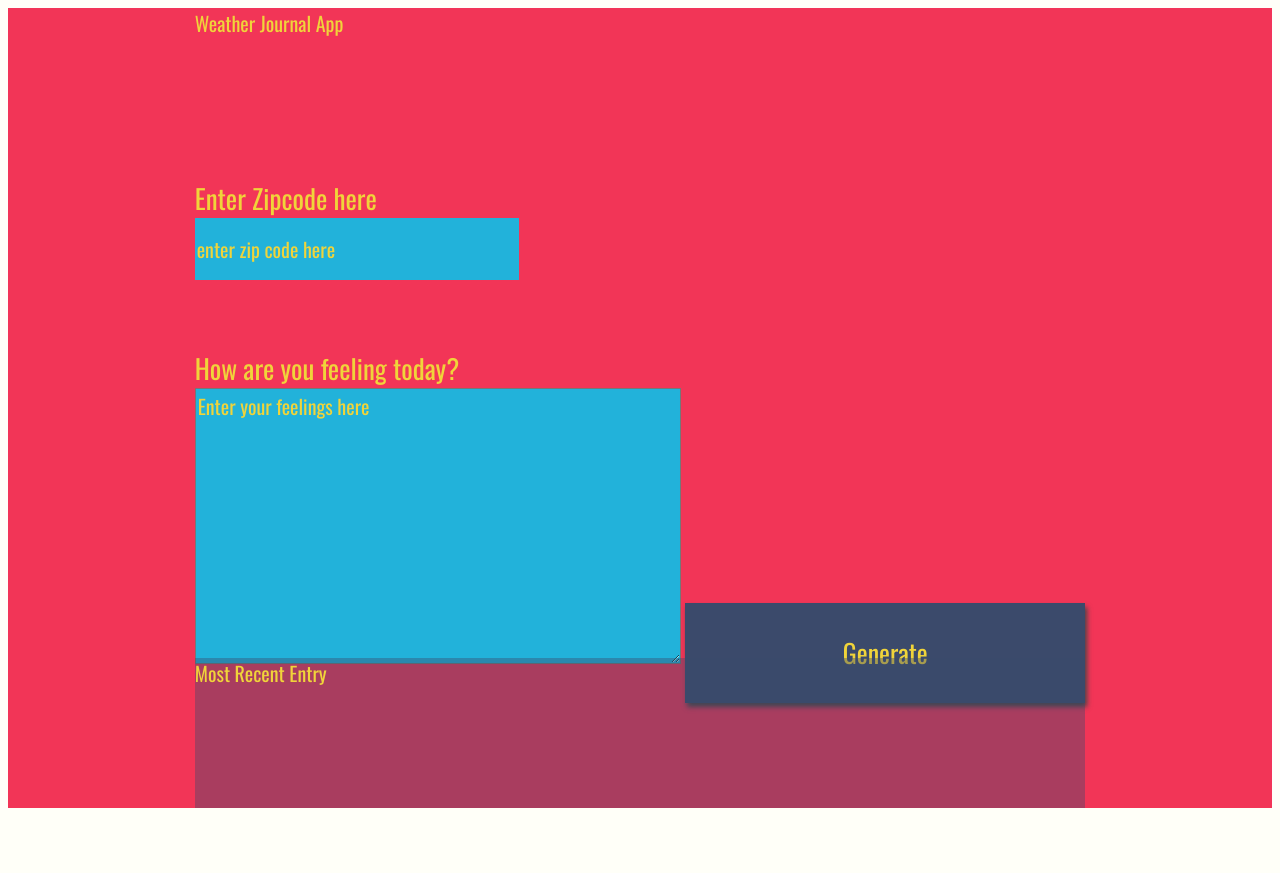
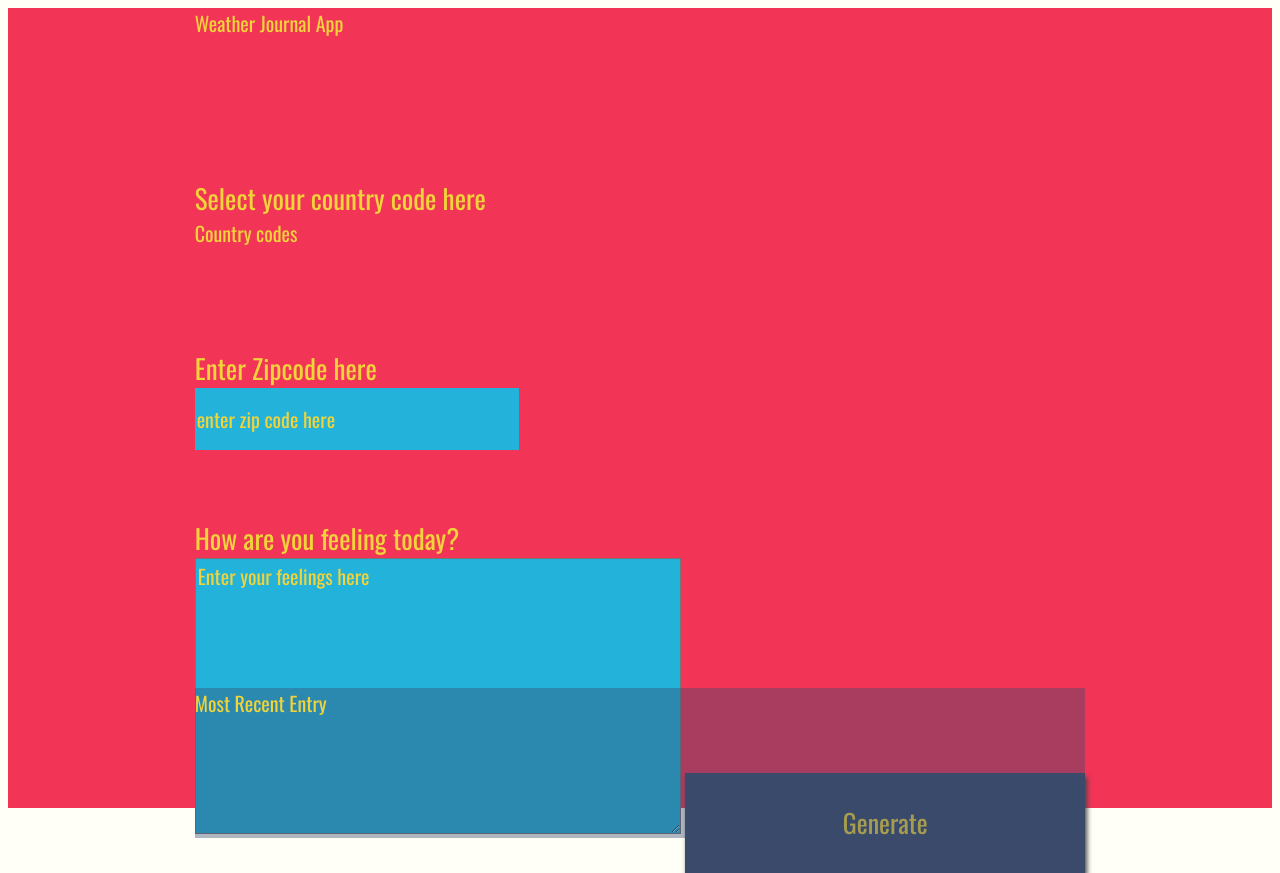
Before and after one commit to caetano1/travel-app, a website: page website/index.html in a window 1280 px wide. Before the commit the page ends 816 px from the top, so only its background shows below. Drawn offline with nearby package versions, Linux system fonts and the light colour scheme; a web font is replaced by a local one.

Commit message:
Correcting identation

```diff
--- a/website/index.html
+++ b/website/index.html
@@ -10,6 +10,13 @@
 <div id = "app">
   <div class ="holder headline">
     Weather Journal App
+  </div>
+  <div class="holder country">
+    <label for="country">Select your country code here</label>
+      <div id="countryCode" class="title pointerCursor">Country codes</div>
+      <div class="dropdown-content">
+        <!-- To be completed with .js -->
+      </div>
   </div>
   <div class ="holder zip">
     <label for="zip">Enter Zipcode here</label>
```
Lines whose indentation alone changed are shown as unchanged.
